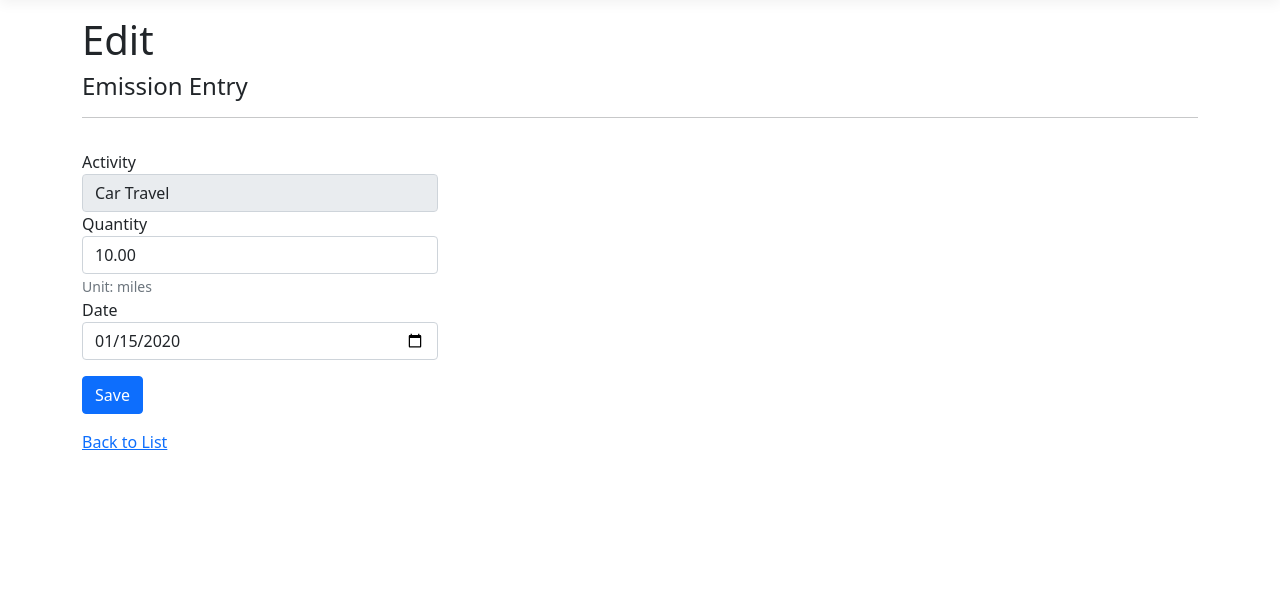
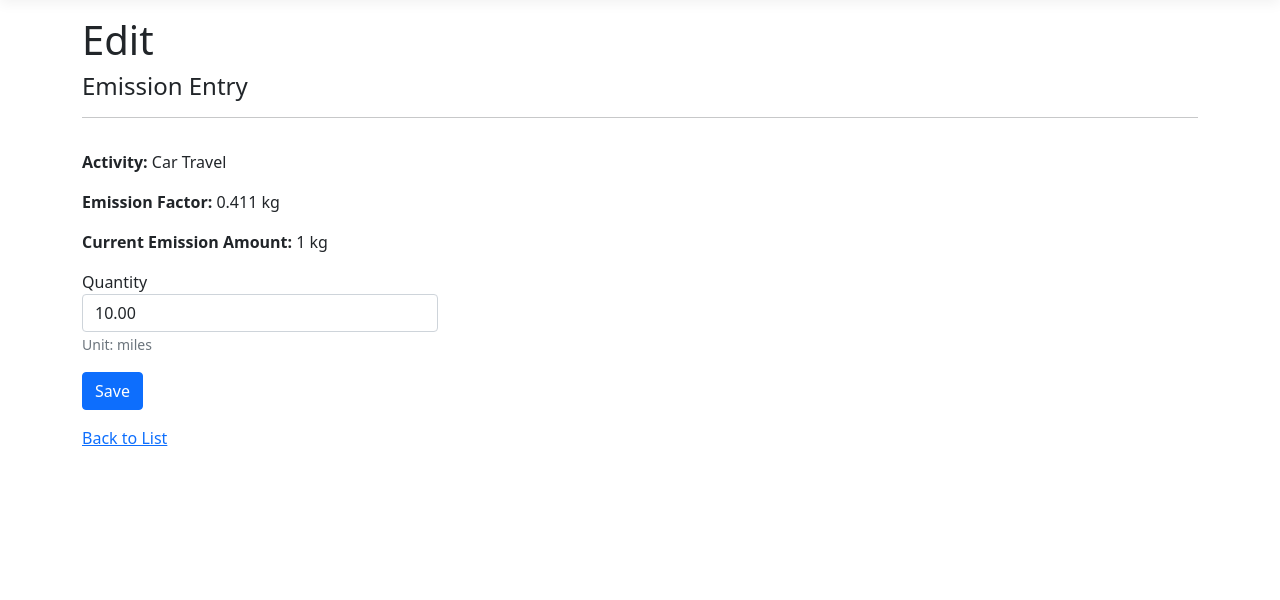
Before and after one commit to Pluto-CFT-TU/PLUTO-Carbon-Footprint-Tracker, an ASP.NET Core app: page /EmissionsLog/Edit?id=1 in a window 1280 px wide. Shown: the part 57-657 px from the top of the page. Run offline with ASP.NET Core 8, Linux system fonts and the light colour scheme; the visitor is signed in with stand-in values (Sample User, id 1); tables that the repository leaves empty hold one stand-in row (values such as "Sample post"); style sheets or scripts are compiled from the project's sources.

Commit message:
Added editting to emission logging

```diff
--- a/PLUTO Carbon Footprint Tracker/Pages/EmissionsLog/Edit.cshtml
+++ b/PLUTO Carbon Footprint Tracker/Pages/EmissionsLog/Edit.cshtml
@@ -19,10 +19,18 @@
             <input type="hidden" asp-for="EmissionEntry.UserId" />
             <input type="hidden" asp-for="EmissionEntry.ActivityId" />
             <input type="hidden" asp-for="EmissionEntry.CreatedAt" />
+            <input type="hidden" asp-for="EmissionEntry.EntryDate" />
 
-            <div class="form-group">
-                <label class="control-label">Activity</label>
-                <input class="form-control" value="@Model.ActivityName" readonly />
+            <div class="mb-3">
+                <p><strong>Activity:</strong> @Model.ActivityName</p>
+            </div>
+
+            <div class="mb-3">
+                <p><strong>Emission Factor:</strong> @Model.EmissionFactor.ToString() kg</p>
+            </div>
+
+            <div class="mb-3">
+                <p><strong>Current Emission Amount:</strong> @Model.EmissionAmount.ToString() kg</p>
             </div>
 
             <div class="form-group">
@@ -32,12 +40,6 @@
                 <small class="form-text text-muted">
                     Unit: @Model.ActivityUnit
                 </small>
-            </div>
-
-            <div class="form-group">
-                <label asp-for="EmissionEntry.EntryDate" class="control-label">Date</label>
-                <input asp-for="EmissionEntry.EntryDate" type="date" class="form-control" />
-                <span asp-validation-for="EmissionEntry.EntryDate" class="text-danger"></span>
             </div>
 
             <div class="form-group mt-3">
--- a/PLUTO Carbon Footprint Tracker/Pages/EmissionsLog/Edit.cshtml.cs
+++ b/PLUTO Carbon Footprint Tracker/Pages/EmissionsLog/Edit.cshtml.cs
@@ -21,10 +21,10 @@ namespace PLUTO_Carbon_Footprint_Tracker.Pages.EmissionsLog
 
         [BindProperty]
         public EmissionEntry EmissionEntry { get; set; } = default!;
-
         public string ActivityName { get; set; } = string.Empty;
         public string ActivityUnit { get; set; } = string.Empty;
         public decimal EmissionFactor { get; set; }
+        public decimal EmissionAmount { get; set; }
 
         public async Task<IActionResult> OnGetAsync(int? id)
         {
@@ -36,11 +36,10 @@ namespace PLUTO_Carbon_Footprint_Tracker.Pages.EmissionsLog
             var user = await _syncUserDataService.EnsureUserExistsAsync(User);
             if (user == null)
             {
-                return Challenge();
+                return NotFound();
             }
 
-            var emissionEntry = await _context.EmissionEntries
-                .Include(e => e.Activity)
+            var emissionEntry = await _context.EmissionEntries.Include(e => e.Activity)
                 .FirstOrDefaultAsync(e => e.Id == id && e.UserId == user.Id);
 
             if (emissionEntry == null)
@@ -52,6 +51,7 @@ namespace PLUTO_Carbon_Footprint_Tracker.Pages.EmissionsLog
             ActivityName = emissionEntry.Activity.Name;
             ActivityUnit = emissionEntry.Activity.Unit;
             EmissionFactor = emissionEntry.Activity.EmissionFactor;
+            EmissionAmount = emissionEntry.CarbonKg;
 
             return Page();
         }
@@ -61,11 +61,10 @@ namespace PLUTO_Carbon_Footprint_Tracker.Pages.EmissionsLog
             var user = await _syncUserDataService.EnsureUserExistsAsync(User);
             if (user == null)
             {
-                return Challenge();
+                return NotFound();
             }
 
-            var existingEntry = await _context.EmissionEntries
-                .Include(e => e.Activity)
+            var existingEntry = await _context.EmissionEntries.Include(e => e.Activity)
                 .FirstOrDefaultAsync(e => e.Id == EmissionEntry.Id && e.UserId == user.Id);
 
             if (existingEntry == null)
@@ -73,16 +72,20 @@ namespace PLUTO_Carbon_Footprint_Tracker.Pages.EmissionsLog
                 return NotFound();
             }
 
+            // Prevents errors being presented for properties not being posted by the form
+            ModelState.Remove("EmissionEntry.User");
+            ModelState.Remove("EmissionEntry.Activity");
+
             if (!ModelState.IsValid)
             {
                 ActivityName = existingEntry.Activity.Name;
                 ActivityUnit = existingEntry.Activity.Unit;
                 EmissionFactor = existingEntry.Activity.EmissionFactor;
+                EmissionAmount = existingEntry.CarbonKg;
                 return Page();
             }
 
             existingEntry.Quantity = EmissionEntry.Quantity;
-            existingEntry.EntryDate = EmissionEntry.EntryDate.Date;
             existingEntry.CarbonKg = EmissionEntry.Quantity * existingEntry.Activity.EmissionFactor;
 
             await _context.SaveChangesAsync();
```
